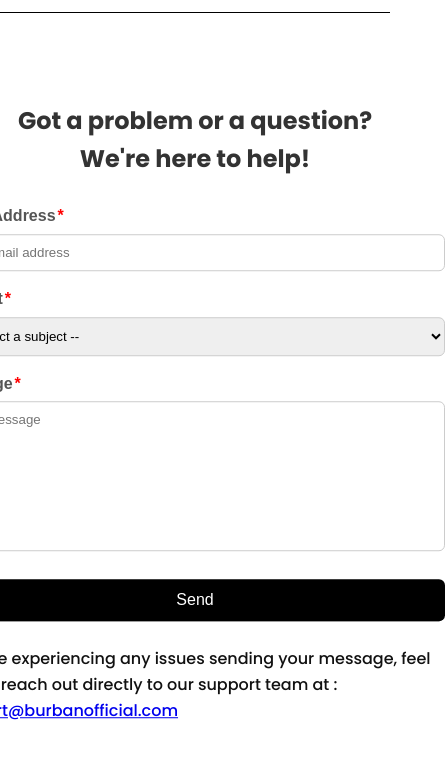
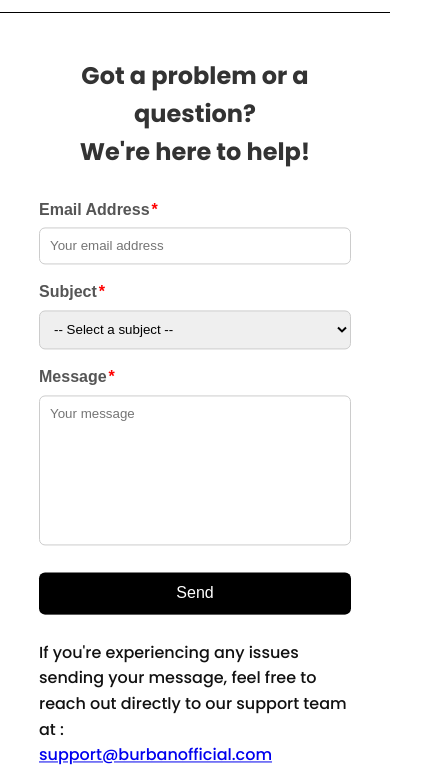
Before and after one commit to BurbanOfficial/Burban-Website, a website: page contact.html in a window 390 px wide. Shown: the part 66-844 px from the top of the page, 445 px wide, since content can reach past the window. Drawn offline with Linux system fonts and the light colour scheme.

Commit message:
Update contact.html

```diff
--- a/contact.html
+++ b/contact.html
@@ -185,6 +185,13 @@
     @keyframes slideOut {
       from { transform: translateY(0); }
       to   { transform: translateY(-100%); }
+    }
+
+    /* Tablettes (paysage) et petits ordinateurs portables (largeur entre 769px et 1024px) */
+    @media screen and (max-width: 600px) {
+      .container {
+        width: 80%; /* s’adapte à presque toute la largeur */
+      }
     }
 
     /* Tablettes (paysage) et petits ordinateurs portables (largeur entre 769px et 1024px) */
```
Lines whose indentation alone changed are shown as unchanged.
